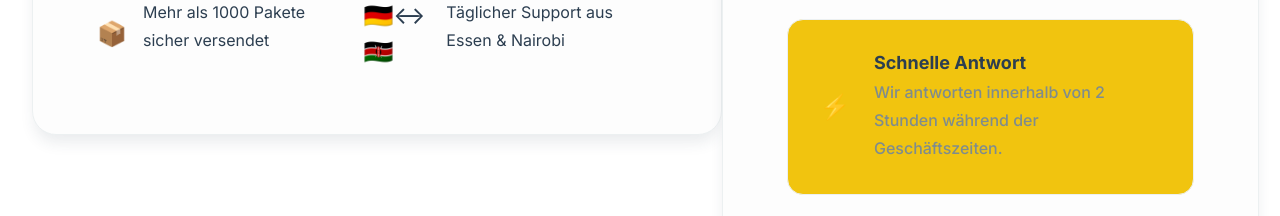
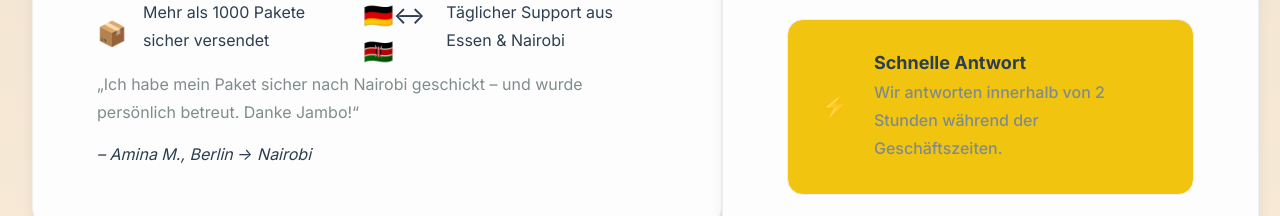
Before and after one commit to M-Sieger/Jambo-Logistic, a React (Vite) app: page / in a window 1280 px wide. Shown: the part 6072-6288 px from the top of the page. Built offline with nearby package versions, Linux system fonts and the light colour scheme.

Commit message:
✨ Refined Contact section: added creamy gradient background, quote card, AOS animations & micro-CTA

```diff
--- a/src/components/Contact.module.css
+++ b/src/components/Contact.module.css
@@ -8,9 +8,16 @@
  */
 
 .contact {
-  background: transparent;
+  background: linear-gradient(
+    180deg,
+    rgba(250, 244, 234, 1) 0%,     /* leichtes Cremeweiß */
+    rgba(243, 230, 211, 1) 50%,    /* warmes Beige */
+    rgba(255, 240, 220, 1) 100%    /* sanft glänzendes Finish */
+  );
   position: relative;
 }
+
+
 
 .container {
   max-width: var(--container-xl);
@@ -246,7 +253,7 @@
   box-shadow: var(--shadow-md);
 }
 
-/* Method variants: lighten gradients replaced with subtle tints */
+/* Method variants */
 .whatsappMethod:hover {
   background-color: rgba(37, 211, 102, 0.05);
 }
@@ -584,7 +591,6 @@
   }
 }
 
-/* High contrast mode */
 @media (prefers-contrast: high) {
   .formContainer,
   .infoContainer,
--- a/src/components/Contact.tsx
+++ b/src/components/Contact.tsx
@@ -4,16 +4,7 @@ import mapImage from '../assets/nairobi-map.png';
 import globalStyles from '../styles/components.module.css';
 import styles from './Contact.module.css';
 
-/**
- * ContactFinal – a refined contact section for Jambo Logistics.
- *
- * This component focuses on a clear split between the enquiry form and
- * the company contact details. It introduces a micro‑CTA for callback
- * requests, a couple of mini facts to subtly reinforce trust, and
- * ensures all interactive states are accessible and keyboard friendly.
- */
 const ContactFinal: React.FC = () => {
-  // Main enquiry form state
   const [formData, setFormData] = useState({
     name: '',
     email: '',
@@ -24,7 +15,6 @@ const ContactFinal: React.FC = () => {
   const [isSubmitting, setIsSubmitting] = useState(false);
   const [submitStatus, setSubmitStatus] = useState<'idle' | 'success' | 'error'>('idle');
 
-  // Callback request modal state
   const [isCallbackOpen, setIsCallbackOpen] = useState(false);
   const [callbackNumber, setCallbackNumber] = useState('');
   const [callbackMessage, setCallbackMessage] = useState<'idle' | 'sent' | 'error'>('idle');
@@ -36,9 +26,6 @@ const ContactFinal: React.FC = () => {
     'Sonstiges'
   ];
 
-  /**
-   * Generic change handler for both text inputs and selects.
-   */
   const handleInputChange = (
     e: React.ChangeEvent<HTMLInputElement | HTMLTextAreaElement | HTMLSelectElement>
   ) => {
@@ -46,15 +33,11 @@ const ContactFinal: React.FC = () => {
     setFormData(prev => ({ ...prev, [name]: value }));
   };
 
-  /**
-   * Submit handler for the main enquiry form.
-   */
   const handleSubmit = async (e: React.FormEvent) => {
     e.preventDefault();
     setIsSubmitting(true);
     setSubmitStatus('idle');
     try {
-      // Simulate sending the enquiry to the backend
       await new Promise(resolve => setTimeout(resolve, 1000));
       console.log('Form submitted:', formData);
       setSubmitStatus('success');
@@ -67,19 +50,11 @@ const ContactFinal: React.FC = () => {
     }
   };
 
-  /**
-   * Opens the callback request modal.
-   */
   const openCallbackModal = () => {
     setIsCallbackOpen(true);
     setCallbackMessage('idle');
   };
 
-  /**
-   * Handles sending a callback request. In a real application this
-   * would forward the provided number to customer support. Here we
-   * simulate an asynchronous request.
-   */
   const handleCallbackSubmit = async (e: React.FormEvent) => {
     e.preventDefault();
     if (!callbackNumber) return;
@@ -98,7 +73,6 @@ const ContactFinal: React.FC = () => {
   return (
     <section id="contact" className={`${styles.contact} section`}>
       <div className={`${styles.container} container`}>
-        {/* Header */}
         <div className={styles.header} data-aos="fade-up">
           <h2 className={globalStyles.sectionTitle}>Kontakt aufnehmen</h2>
           <p className={styles.subtitle}>
@@ -107,12 +81,9 @@ const ContactFinal: React.FC = () => {
           </p>
         </div>
 
-        {/* Grid layout: form and contact info */}
         <div className={styles.content}>
-          {/* Left: Enquiry form */}
           <div className={styles.formSection} data-aos="fade-right">
             <div className={styles.formContainer}>
-              {/* Micro CTA */}
               <div className={styles.microCta}>
                 <p className={styles.microCtaText}>Du hast Fragen zum Versand?</p>
                 <button
@@ -196,7 +167,6 @@ const ContactFinal: React.FC = () => {
                     placeholder="Beschreiben Sie Ihre Anfrage..."
                   />
                 </div>
-                {/* Submission feedback */}
                 {submitStatus === 'success' && (
                   <div className={styles.successMessage}>
                     ✅ Vielen Dank! Ihre Nachricht wurde erfolgreich gesendet.
@@ -217,7 +187,6 @@ const ContactFinal: React.FC = () => {
                   </button>
                 </div>
               </form>
-              {/* Mini Facts */}
               <div className={styles.miniFacts}>
                 <div className={styles.fact}>
                   <span className={styles.factIcon}>📦</span>
@@ -228,9 +197,15 @@ const ContactFinal: React.FC = () => {
                   <p className={styles.factText}>Täglicher Support aus Essen & Nairobi</p>
                 </div>
               </div>
+              <div className={styles.quoteCard}>
+                <p>
+                  „Ich habe mein Paket sicher nach Nairobi geschickt – und wurde persönlich betreut. Danke Jambo!“
+                </p>
+                <cite>– Amina M., Berlin → Nairobi</cite>
+              </div>
             </div>
           </div>
-          {/* Right: Direct contact information */}
+
           <div className={styles.infoSection} data-aos="fade-left">
             <div className={styles.infoContainer}>
               <h3 className={styles.infoTitle}>Direkter Kontakt</h3>
@@ -252,6 +227,7 @@ const ContactFinal: React.FC = () => {
                     <span className={styles.methodAction}>Jetzt chatten →</span>
                   </div>
                 </button>
+
                 <a
                   href="mailto:kontakt@jambologistics.com"
                   className={`${styles.contactMethod} ${styles.emailMethod}`}
@@ -263,7 +239,9 @@ const ContactFinal: React.FC = () => {
                     <span className={styles.methodAction}>E‑Mail senden →</span>
                   </div>
                 </a>
-                <div className={`${styles.contactMethod} ${styles.phoneMethod}`}
+
+                <div
+                  className={`${styles.contactMethod} ${styles.phoneMethod}`}
                   role="button"
                   tabIndex={0}
                   onClick={() => window.open('tel:+49123456789', '_self')}
@@ -279,6 +257,7 @@ const ContactFinal: React.FC = () => {
                   </div>
                 </div>
               </div>
+
               <div className={styles.responseTime}>
                 <div className={styles.responseIcon}><span role="img" aria-hidden="true">⚡</span></div>
                 <div className={styles.responseContent}>
@@ -286,11 +265,11 @@ const ContactFinal: React.FC = () => {
                   <p className={styles.responseDescription}>Wir antworten innerhalb von 2 Stunden während der Geschäftszeiten.</p>
                 </div>
               </div>
-              {/* Tagline to reinforce trust */}
+
               <div className={styles.tagline}>
                 <p>Jambo ist deine Brücke zwischen Deutschland &amp; Kenia – verlässlich, persönlich, schnell.</p>
               </div>
-              {/* Map */}
+
               <div className={styles.mapContainer} data-aos="zoom-in" data-aos-delay="200">
                 <div className={styles.mapHeader}>
                   <h4 className={styles.mapTitle}>Unsere Route</h4>
@@ -308,7 +287,7 @@ const ContactFinal: React.FC = () => {
             </div>
           </div>
         </div>
-        {/* Callback Modal */}
+
         {isCallbackOpen && (
           <div className={styles.modalOverlay} role="dialog" aria-modal="true" aria-labelledby="callbackTitle">
             <div className={styles.modalContent} data-aos="zoom-in">
```
